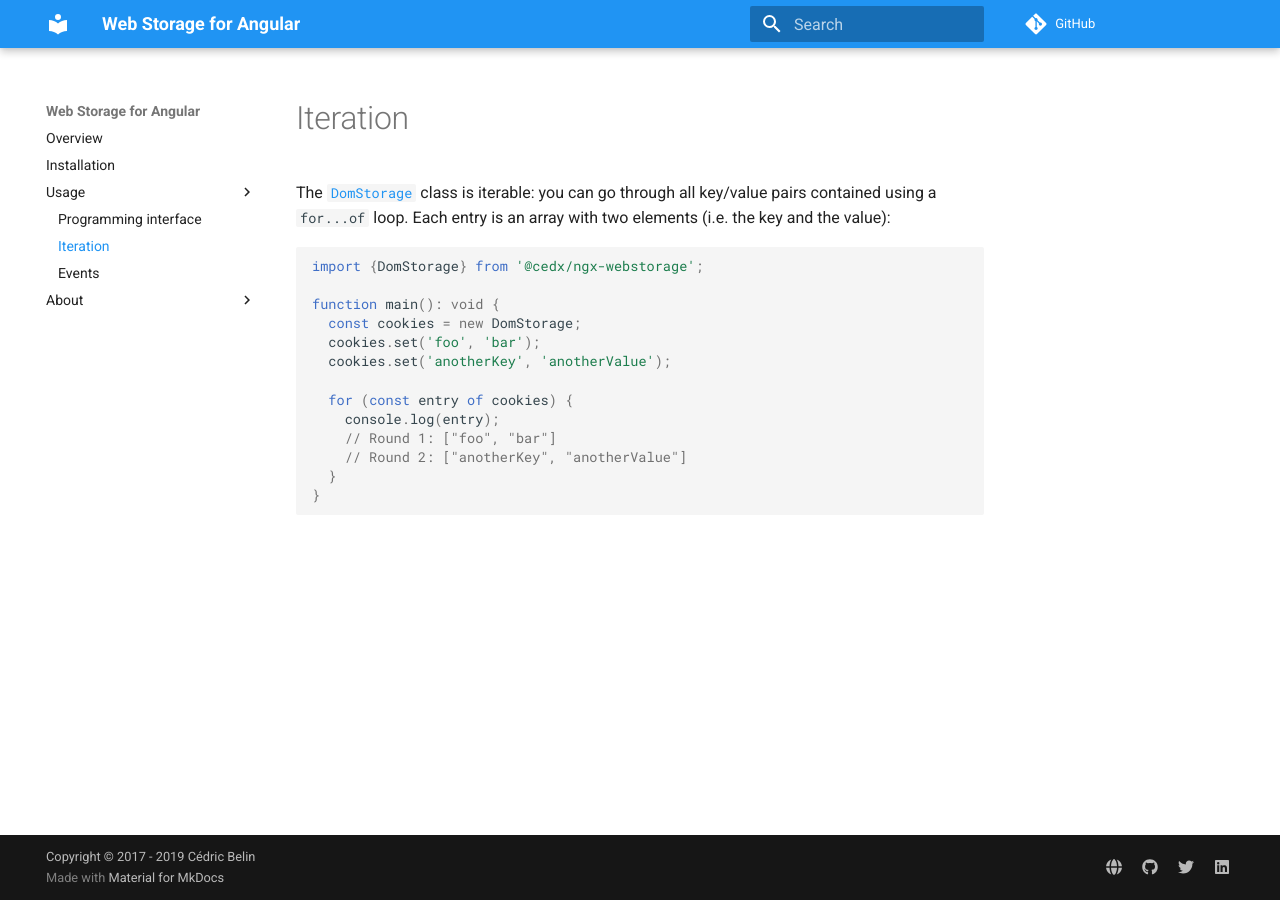
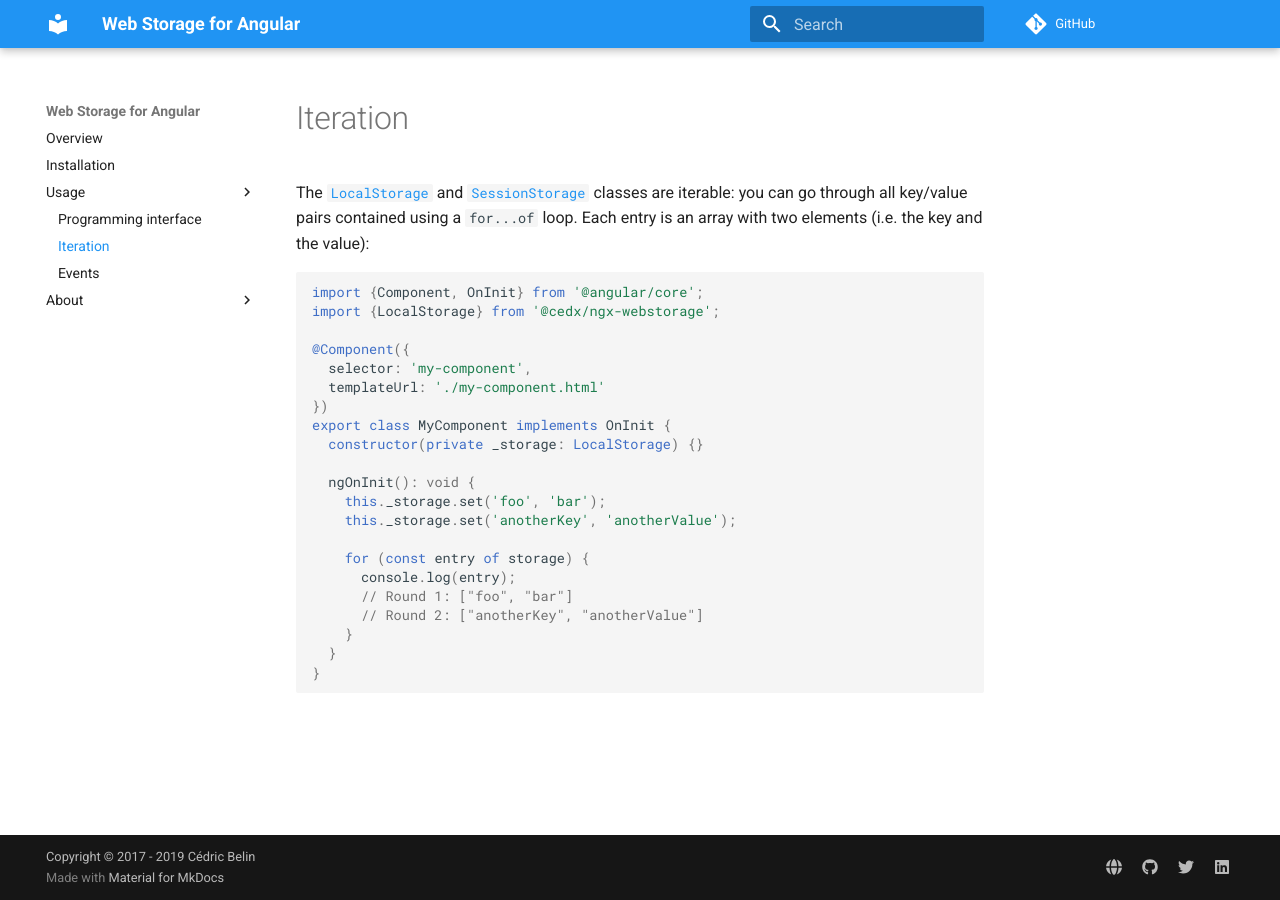
Before and after one commit to cedx/ngx-webstorage, an MkDocs documentation site: the page built from doc/usage/iteration.md, in a window 1280 px wide. Built offline with MkDocs 1.6.1 and Material for MkDocs 9.7.7, drawn with Linux system fonts in a browser that asks for light colours; comment, search, counter and statistics services are not loaded.

Commit message:
Documented the iteration

````diff
--- a/doc/usage/iteration.md
+++ b/doc/usage/iteration.md
@@ -1,18 +1,26 @@
 # Iteration
-The [`DomStorage`](api.md) class is iterable: you can go through all key/value pairs contained using a `for...of` loop. Each entry is an array with two elements (i.e. the key and the value):
+The [`LocalStorage`](api.md) and [`SessionStorage`](api.md) classes are iterable: you can go through all key/value pairs contained using a `for...of` loop. Each entry is an array with two elements (i.e. the key and the value):
 
 ```ts
-import {DomStorage} from '@cedx/ngx-webstorage';
+import {Component, OnInit} from '@angular/core';
+import {LocalStorage} from '@cedx/ngx-webstorage';
 
-function main(): void {
-  const cookies = new DomStorage;
-  cookies.set('foo', 'bar');
-  cookies.set('anotherKey', 'anotherValue');
+@Component({
+  selector: 'my-component',
+  templateUrl: './my-component.html'
+})
+export class MyComponent implements OnInit {
+  constructor(private _storage: LocalStorage) {}
 
-  for (const entry of cookies) {
-    console.log(entry);
-    // Round 1: ["foo", "bar"]
-    // Round 2: ["anotherKey", "anotherValue"]
+  ngOnInit(): void {
+    this._storage.set('foo', 'bar');
+    this._storage.set('anotherKey', 'anotherValue');
+
+    for (const entry of storage) {
+      console.log(entry);
+      // Round 1: ["foo", "bar"]
+      // Round 2: ["anotherKey", "anotherValue"]
+    }
   }
 }
 ```
````
